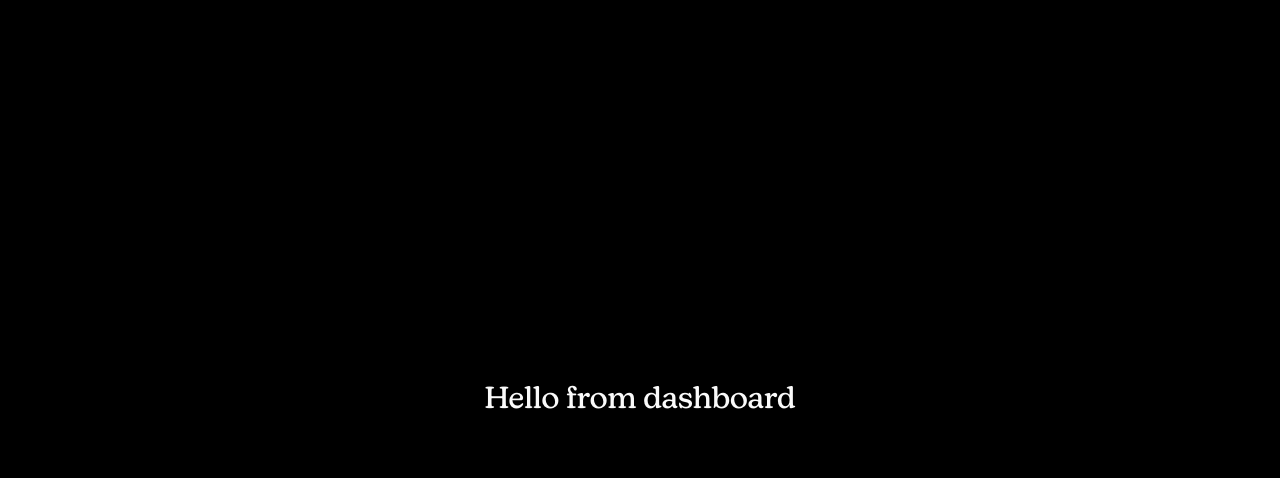
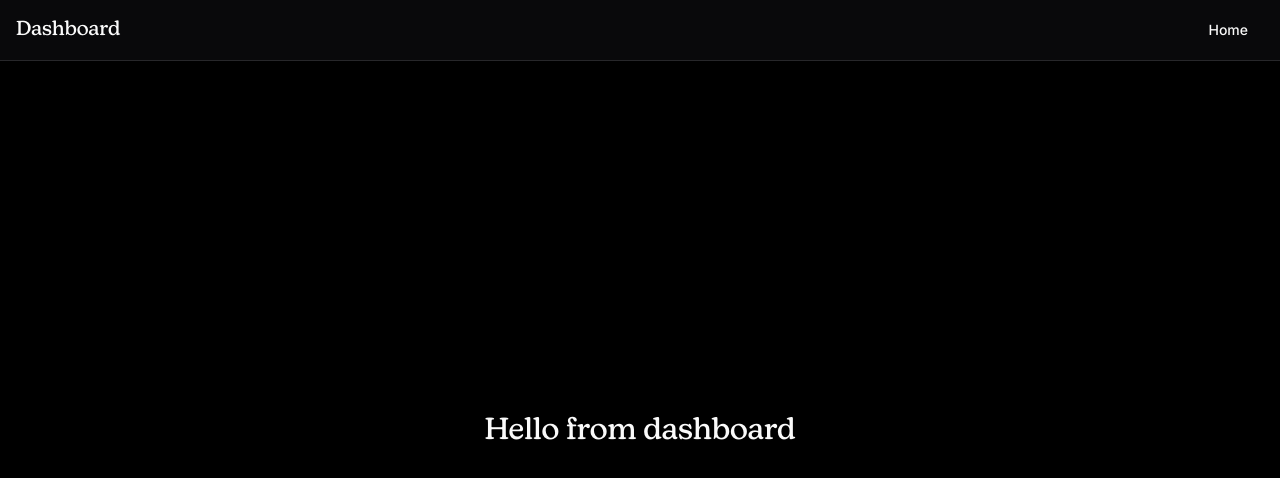
Before and after one commit to 0xyuta11/polka-cupid, a Next.js app: page /dashboard in a window 1280 px wide. Shown: the top 478 px of the page. Built offline with nearby package versions, Linux system fonts and the light colour scheme.

Commit message:
chore: dashboard ui init

```diff
--- a/app/dashboard/page.tsx
+++ b/app/dashboard/page.tsx
@@ -1,7 +1,31 @@
+"use client";
+
+import { useRouter } from "next/navigation";
+import { Button } from "@/components/ui/button";
+
 export default function App() {
+  const router = useRouter();
+
   return (
-    <div className="flex items-center justify-center min-h-screen">
-      <h1 className="text-3xl font-newKansasMedium">Hello from dashboard</h1>
+    <div className="flex flex-col min-h-screen">
+      <nav className="w-full bg-background border-b">
+        <div className="container mx-auto px-4 py-3">
+          <div className="flex items-center justify-between">
+            <h1 className="text-xl font-newKansasMedium">Dashboard</h1>
+            <Button
+              variant="ghost"
+              onClick={() => router.push("/")}
+              className="hover:bg-accent"
+            >
+              Home
+            </Button>
+          </div>
+        </div>
+      </nav>
+
+      <main className="flex-1 flex items-center justify-center">
+        <h1 className="text-3xl font-newKansasMedium">Hello from dashboard</h1>
+      </main>
     </div>
   );
 }
```
